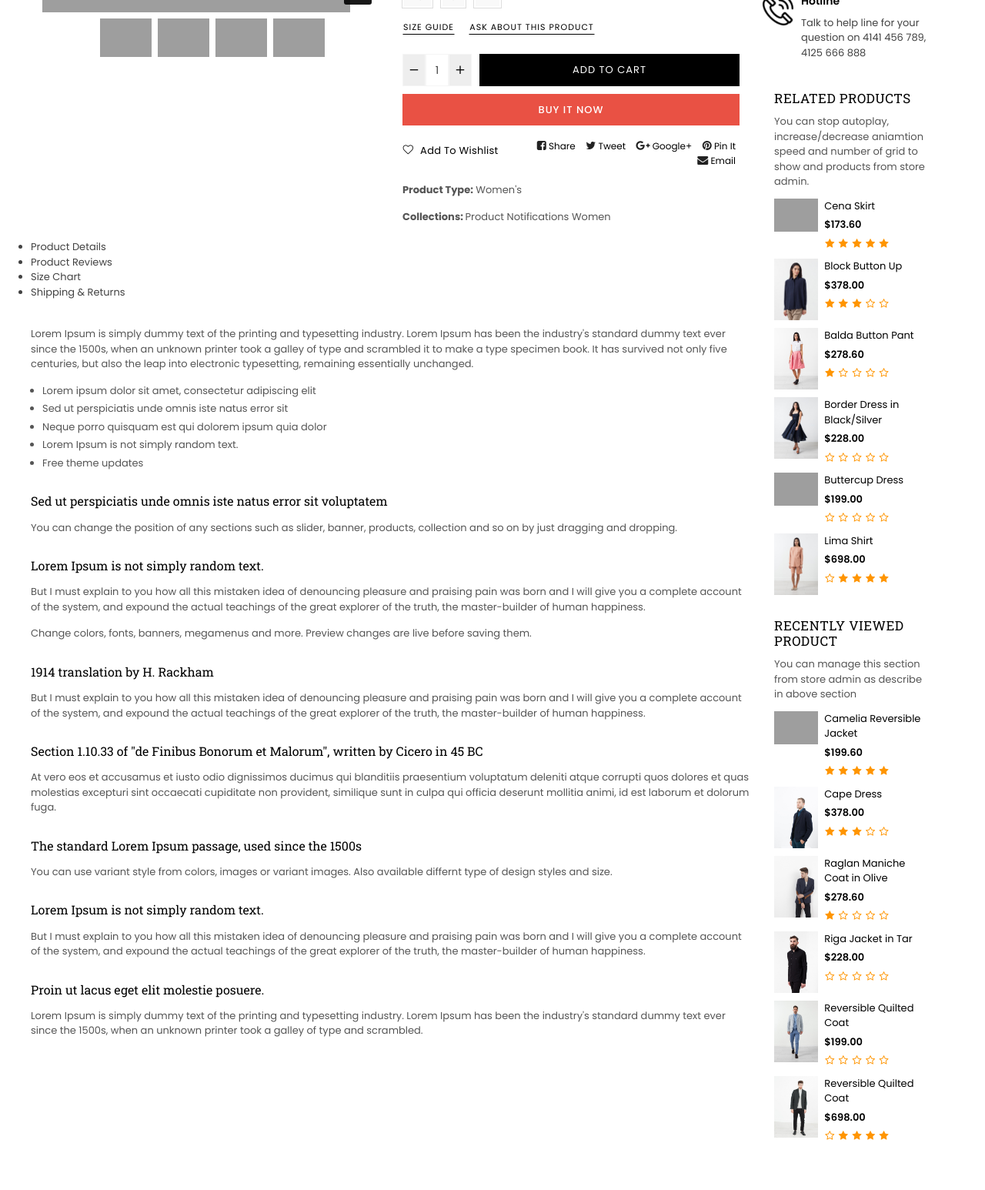
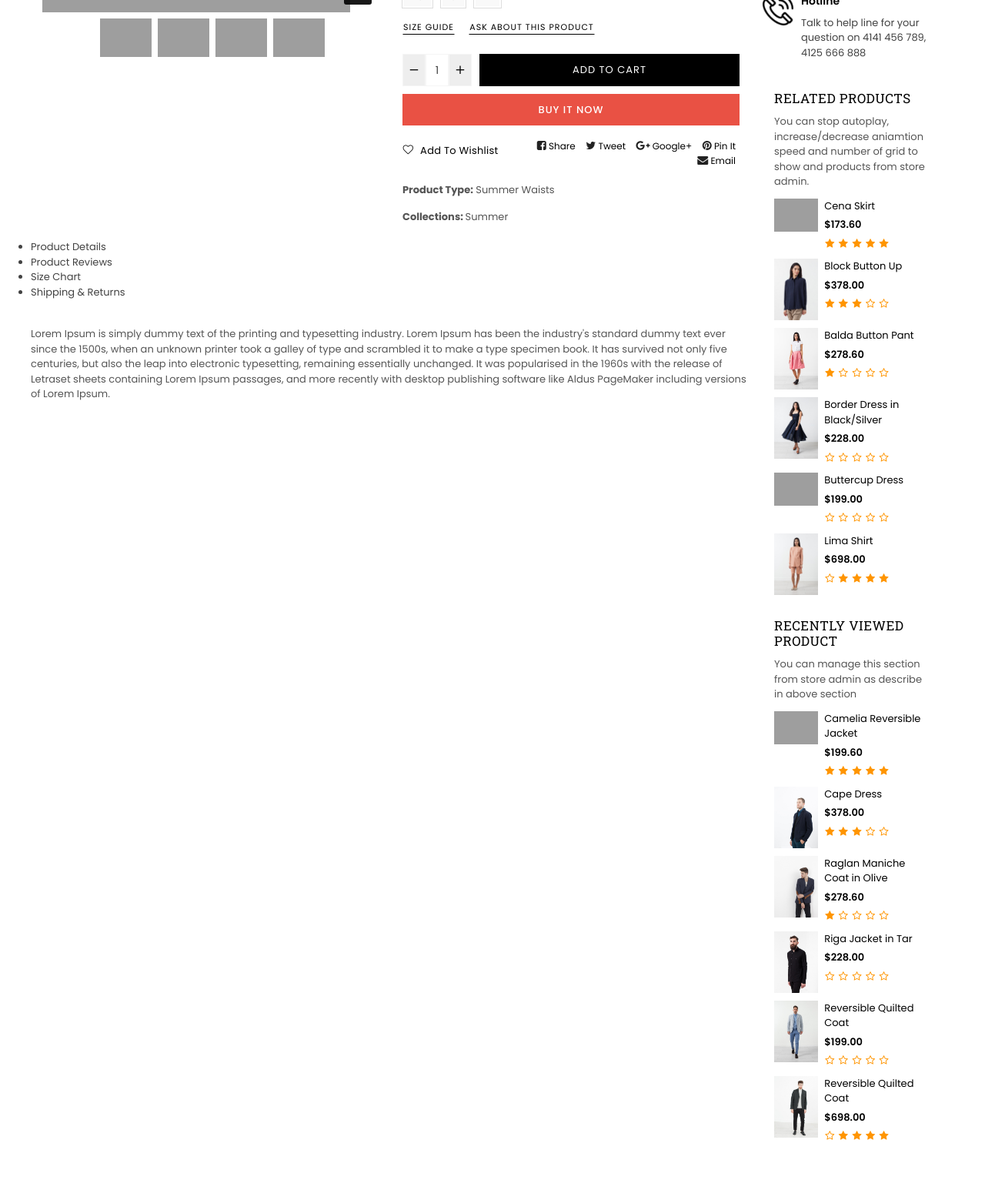
Before and after one commit to usman-ghani190/python-django-belle, a Django app: a page that uses app/templates/app/product_page.html in a window 1280 px wide. Shown: the part 550-2096 px from the top of the page at 77% size. Run offline with Django 5.2, Linux system fonts and the light colour scheme; data comes from the database, SQL or seed files in the repository; both versions use the stored data as it was after the commit; some libraries are stand-ins or nearby versions; some web fonts are replaced; grey boxes are pictures that could not be loaded.

Commit message:
refined models and fixed minor bugs

```diff
--- a/app/models.py
+++ b/app/models.py
@@ -114,7 +114,11 @@ class SliderImages(models.Model):
 
 # Models (for cart and order)
 class Cart(models.Model):
-    user = models.ForeignKey(User, on_delete=models.CASCADE)
+    user = models.ForeignKey(User, on_delete=models.CASCADE, null=True, blank=True)
+    session_key = models.CharField(max_length=255, null=True, blank=True)
+
+    def __str__(self):
+        return f"Cart (User: {self.user}, Session: {self.session_key})"
 
     def add_item(self, product, quantity):
         cart_item, created = CartItem.objects.get_or_create(cart=self, product=product)
--- a/app/templates/app/product_page.html
+++ b/app/templates/app/product_page.html
@@ -479,7 +479,7 @@
                                     </div></a>
 
                                     <div class="shopify-payment-button" data-shopify="payment-button">
-                                        <button type="button" name="action" value="buy_now" class="shopify-payment-button__button shopify-payment-button__button--unbranded">Buy it now</button>
+                                        <button type="submit" name="action" value="buy_now" class="shopify-payment-button__button shopify-payment-button__button--unbranded">Buy it now</button>
                                     </div>
                                 </div>
                                 <!-- End Product Action -->
@@ -488,7 +488,7 @@
                             <div class="display-table shareRow">
                                     <div class="display-table-cell medium-up--one-third">
                                         <div class="wishlist-btn">
-                                            <a class="wishlist add-to-wishlist" href="#" title="Add to Wishlist"><i class="icon anm anm-heart-l" aria-hidden="true"></i> <span>Add to Wishlist</span></a>
+                                            <a class="wishlist add-to-wishlist" href="{% url 'wishlist' product.slug %}" title="Add to Wishlist"><i class="icon anm anm-heart-l" aria-hidden="true"></i> <span>Add to Wishlist</span></a>
                                         </div>
                                     </div>
                                     <div class="display-table-cell text-right">
@@ -512,8 +512,8 @@
                                     </div>
                                 </div>
                             <div class="product-info">
-                              <p class="product-type"><span class="lbl">Product Type:</span> <a href="http://annimexweb.com/collections/types?q=Women%27s" title="Women's">Women's</a></p>
-                              <p class="product-cat"> <span class="lbl">Collections: </span><a href="http://annimexweb.com/collections/notifications" title="">Product Notifications</a> <a href="http://annimexweb.com/collections/women" title="">Women</a> </p>
+                              <p class="product-type"><span class="lbl">Product Type:</span>  {{product.product_type}}</p>
+                              <p class="product-cat"> <span class="lbl">Collections: </span> {{product.collection}} </p>
                             </div>
                         </div>
                         </div>
@@ -528,29 +528,7 @@
                             <div class="tab-container">
                                 <div id="tab1" class="tab-content">
                                     <div class="product-description rte">
-                                        <p>Lorem Ipsum is simply dummy text of the printing and typesetting industry. Lorem Ipsum has been the industry's standard dummy text ever since the 1500s, when an unknown printer took a galley of type and scrambled it to make a type specimen book. It has survived not only five centuries, but also the leap into electronic typesetting, remaining essentially unchanged.</p>
-                                        <ul>
-                                          <li>Lorem ipsum dolor sit amet, consectetur adipiscing elit</li>
-                                          <li>Sed ut perspiciatis unde omnis iste natus error sit</li>
-                                          <li>Neque porro quisquam est qui dolorem ipsum quia dolor</li>
-                                          <li>Lorem Ipsum is not simply random text.</li>
-                                          <li>Free theme updates</li>
-                                        </ul>
-                                        <h3>Sed ut perspiciatis unde omnis iste natus error sit voluptatem</h3>
-                                        <p>You can change the position of any sections such as slider, banner, products, collection and so on by just dragging and dropping.&nbsp;</p>
-                                        <h3>Lorem Ipsum is not simply random text.</h3>
-<p>But I must explain to you how all this mistaken idea of denouncing pleasure and praising pain was born and I will give you a complete account of the system, and expound the actual teachings of the great explorer of the truth, the master-builder of human happiness.</p>
-                                        <p>Change colors, fonts, banners, megamenus and more. Preview changes are live before saving them.</p>
-                                        <h3>1914 translation by H. Rackham</h3>
-                                        <p>But I must explain to you how all this mistaken idea of denouncing pleasure and praising pain was born and I will give you a complete account of the system, and expound the actual teachings of the great explorer of the truth, the master-builder of human happiness.</p>
-                                        <h3>Section 1.10.33 of "de Finibus Bonorum et Malorum", written by Cicero in 45 BC</h3>
-                                        <p>At vero eos et accusamus et iusto odio dignissimos ducimus qui blanditiis praesentium voluptatum deleniti atque corrupti quos dolores et quas molestias excepturi sint occaecati cupiditate non provident, similique sunt in culpa qui officia deserunt mollitia animi, id est laborum et dolorum fuga.</p>
-                                        <h3>The standard Lorem Ipsum passage, used since the 1500s</h3>
-                                        <p>You can use variant style from colors, images or variant images. Also available differnt type of design styles and size.</p>
-                                        <h3>Lorem Ipsum is not simply random text.</h3>
-<p>But I must explain to you how all this mistaken idea of denouncing pleasure and praising pain was born and I will give you a complete account of the system, and expound the actual teachings of the great explorer of the truth, the master-builder of human happiness.</p>
-                                        <h3>Proin ut lacus eget elit molestie posuere.</h3>
-                                        <p>Lorem Ipsum is simply dummy text of the printing and typesetting industry. Lorem Ipsum has been the industry's standard dummy text ever since the 1500s, when an unknown printer took a galley of type and scrambled.</p>
+                                        <p>{{product.description}}</p>
                                     </div>
                                 </div>
 
@@ -559,7 +537,7 @@
                                         <div class="spr-container">
                                             <div class="spr-header clearfix">
                                                 <div class="spr-summary">
-                                                    <span class="product-review"><a class="reviewLink"><i class="font-13 fa fa-star"></i><i class="font-13 fa fa-star"></i><i class="font-13 fa fa-star"></i><i class="font-13 fa fa-star-o"></i><i class="font-13 fa fa-star-o"></i> </a><span class="spr-summary-actions-togglereviews">Based on 6 reviews456</span></span>
+                                                    <span class="product-review"><a class="reviewLink"><i class="font-13 fa fa-star"></i><i class="font-13 fa fa-star"></i><i class="font-13 fa fa-star"></i><i class="font-13 fa fa-star-o"></i><i class="font-13 fa fa-star-o"></i> </a><span class="spr-summary-actions-togglereviews">{{product.reviews_count}}</span></span>
                                                     <span class="spr-summary-actions">
                                                         <a href="#" class="spr-summary-actions-newreview btn">Write a review</a>
                                                     </span>
--- a/app/urls.py
+++ b/app/urls.py
@@ -34,5 +34,6 @@ urlpatterns = [
         path('wishlist/<slug:slug>/', views.wishlist, name='wishlist'),
         path('checkout/', views.checkout, name='checkout'),
     ])),
-    path('checkout/buy-now/<int:product_id>/', views.buy_now, name='buy_now'),
+    path('shop/checkout/', views.checkout, name='checkout'),
+
 ]
--- a/app/views.py
+++ b/app/views.py
@@ -34,123 +34,68 @@ def shop_page(request):
     context= {}
     return render(request, 'app/shop.html', context)
 
-# def product_page(request, slug):
-#     product = Product.objects.get(slug=slug)
 
 
-#     context= {'product':product}
-#     return render(request, 'app/product_page.html', context)
+# def add_to_cart(request, product, quantity):
+#     # Get the selected color and size from the form
+#     color_name = request.POST.get('option-0')  # This is the color
+#     size_name = request.POST.get('option-1')   # This is the size
 
-# def product_page(request, slug):
-    product = get_object_or_404(Product, slug=slug)
-    variants = ProductImage.objects.all()
-    big_variants = ProductBigImage.objects.all()
+#     print(f"Selected color: {color_name}, Selected size: {size_name}")
 
-    # Calculate savings
-    you_saved, percentage_saved = None, None
-    if product.price and product.discounted_price:
-        you_saved = product.price - product.discounted_price
-        percentage_saved = (you_saved / product.price) * 100
+#     # Ensure color and size are selected
+#     if not color_name or not size_name:
+#         messages.error(request, "Please select both color and size.")
+#         return HttpResponseRedirect(request.META.get('HTTP_REFERER', '/'))  # Go back to the product page if not selected
 
-    # Form handling
-    if request.method == 'POST':
-        form = ProductQueryAskForm(request.POST)
-        if form.is_valid():
-            form.save()
-            messages.success(request, "Your query has been submitted successfully!")
-            form = ProductQueryAskForm()
+#     # Get the color and size objects by their name
+#     color = get_object_or_404(Color, name=color_name)
+#     size = get_object_or_404(Size, name=size_name)
 
-            return redirect('product', slug=slug)
-        else:
-            messages.error(request, "There was an error submitting your query. Please correct the form.")
+#     # Get or create a cart for the user
+#     cart, created = Cart.objects.get_or_create(user=request.user)
 
-    else:
-        form = ProductQueryAskForm()
+#     # Check if the item already exists in the cart (same product, color, and size)
+#     cart_item, created = CartItem.objects.get_or_create(cart=cart, product=product, color=color, size=size)
 
-    if request.method == 'POST':
-        action = request.POST.get('action')
-        quantity = int(request.POST.get('quantity', 1))  # Default to 1 if quantity is not provided
+#     # Update the quantity if the item already exists in the cart
+#     cart_item.quantity += int(quantity)
+#     cart_item.save()
 
-        if action == 'add_to_cart':
-            return add_to_cart(request, product, quantity)
-        elif action == 'buy_now':
-            return buy_now(request, product, quantity)
+#     print("Redirecting to cart...")
 
-    # Context for the template
-    context = {
-        'product': product,
-        'variants': variants,
-        'big_variants': big_variants,
-        'you_saved': you_saved,
-        'percentage_saved': percentage_saved,
-        'form': form,
-    }
-    return render(request, 'app/product_page.html', context)
+#     # Redirect to the cart page
+#     return HttpResponseRedirect(reverse('cart'))
 
-# def add_to_cart(request, product, quantity):
+def add_to_cart(request, product, quantity):
+    color_name = request.POST.get('option-0')
+    size_name = request.POST.get('option-1')
 
-    print(f"POST data: {request.POST}")
-
-    # Get the selected color and size from the form
-    color_name = request.POST.get('option-0')  # This is the color
-    size_name = request.POST.get('option-1')   # This is the size
-
-    print(f"Selected color: {color_name}, Selected size: {size_name}")
-
-    # Ensure color and size are selected
     if not color_name or not size_name:
         messages.error(request, "Please select both color and size.")
-        return HttpResponseRedirect(request.META.get('HTTP_REFERER', '/'))  # Go back to the product page if not selected
+        return redirect(request.META.get('HTTP_REFERER', '/'))
 
-    # Get the color and size objects
-    color = get_object_or_404(Product.available_colors.through, product=product, color__name=color_name).color
-    size = get_object_or_404(Product.available_sizes.through, product=product, size=size_name).size
+    color = get_object_or_404(Color, name=color_name)
+    size = get_object_or_404(Size, name=size_name)
 
-    # Get or create a cart for the user
-    cart, created = Cart.objects.get_or_create(user=request.user)
+    if request.user.is_authenticated:
+        # Use the user for authenticated users
+        cart, created = Cart.objects.get_or_create(user=request.user)
+    else:
+        # Use the session key for anonymous users
+        session_key = request.session.session_key
+        if not session_key:
+            request.session.create()  # Create a session if none exists
+            session_key = request.session.session_key
+        cart, created = Cart.objects.get_or_create(session_key=session_key)
 
-    # Check if the item already exists in the cart (same product, color, and size)
+    # Add or update the cart item
     cart_item, created = CartItem.objects.get_or_create(cart=cart, product=product, color=color, size=size)
-
-    # Update the quantity if the item already exists in the cart
     cart_item.quantity += int(quantity)
     cart_item.save()
 
-    print("Redirecting to cart...")
-
-    # Redirect to the cart page
-    return HttpResponseRedirect(reverse('cart'))
-
-def add_to_cart(request, product, quantity):
-    # Get the selected color and size from the form
-    color_name = request.POST.get('option-0')  # This is the color
-    size_name = request.POST.get('option-1')   # This is the size
-
-    print(f"Selected color: {color_name}, Selected size: {size_name}")
-
-    # Ensure color and size are selected
-    if not color_name or not size_name:
-        messages.error(request, "Please select both color and size.")
-        return HttpResponseRedirect(request.META.get('HTTP_REFERER', '/'))  # Go back to the product page if not selected
-
-    # Get the color and size objects by their name
-    color = get_object_or_404(Color, name=color_name)
-    size = get_object_or_404(Size, name=size_name)
-
-    # Get or create a cart for the user
-    cart, created = Cart.objects.get_or_create(user=request.user)
-
-    # Check if the item already exists in the cart (same product, color, and size)
-    cart_item, created = CartItem.objects.get_or_create(cart=cart, product=product, color=color, size=size)
-
-    # Update the quantity if the item already exists in the cart
-    cart_item.quantity += int(quantity)
-    cart_item.save()
-
-    print("Redirecting to cart...")
-
-    # Redirect to the cart page
-    return HttpResponseRedirect(reverse('cart'))
+    messages.success(request, "Item added to cart!")
+    return redirect(reverse('cart'))
 
 
 
@@ -197,78 +142,149 @@ def product_page(request, slug):
     return render(request, 'app/product_page.html', context)
 
 
+# def cart_page(request):
+#     # Assuming you have a Cart model to fetch cart items for the user
+#     cart = Cart.objects.get_or_create(user=request.user)
+#     context = {
+#         'cart': cart,  # Pass cart to the template
+#     }
+#     return render(request, 'app/cart.html', context)
+
 def cart_page(request):
-    # Assuming you have a Cart model to fetch cart items for the user
-    cart = Cart.objects.get_or_create(user=request.user)
+    if request.user.is_authenticated:
+        # Use the user to fetch or create the cart for authenticated users
+        cart, created = Cart.objects.get_or_create(user=request.user)
+    else:
+        # Use the session key for anonymous users
+        session_key = request.session.session_key
+        if not session_key:
+            request.session.create()  # Create a session if none exists
+            session_key = request.session.session_key
+        cart, created = Cart.objects.get_or_create(session_key=session_key)
+
+    # Fetch the cart items
+    cart_items = cart.cartitem_set.all()
+
     context = {
-        'cart': cart,  # Pass cart to the template
+        'cart': cart,
+        'cart_items': cart_items,
     }
     return render(request, 'app/cart.html', context)
 
 
 
 
-# def add_to_cart(request, slug):
-    product = get_object_or_404(Product, slug=slug)
 
-    if request.method == 'POST':
-        color = request.POST.get('option-0')
-        size = request.POST.get('option-1')
-        quantity = request.POST.get('quantity')
 
-        # Add to the user's cart logic here, e.g., saving to session or database
+# def buy_now(request, product, quantity):
+#     # Get the selected color and size from the form
+#     color_name = request.POST.get('option-0')
+#     size_name = request.POST.get('option-1')
 
-        return HttpResponseRedirect('/cart/')  # Redirect to the cart page after adding the product
+#     # Ensure color and size are selected
+#     if not color_name or not size_name:
+#         messages.error(request, "Please select both color and size.")
+#         return HttpResponseRedirect(request.META.get('HTTP_REFERER', '/'))
+#     # Get the color and size objects by their name
+#     color = get_object_or_404(Color, name=color_name)
+#     size = get_object_or_404(Size, name=size_name)
 
-    colors = product.available_colors.all()
-    sizes = product.available_sizes.all()
+#     # Get or create a cart for the user
+#     cart, created = Cart.objects.get_or_create(user=request.user)
 
-    context = {
-        'product': product,
-        'colors': colors,
-        'sizes': sizes,
-    }
-    return render(request, 'app/cart.html', context)
+#     # Check if the item already exists in the cart (same product, color, and size)
+#     cart_item, created = CartItem.objects.get_or_create(cart=cart, product=product, color=color, size=size)
 
-# def add_to_cart(request, product, quantity):
-    # Assuming you have a Cart model and CartItem model
+#     # Update the quantity if the item already exists in the cart
+#     cart_item.quantity += int(quantity)
+#     cart_item.save()
 
-    cart, created = Cart.objects.get_or_create(user=request.user)  # You may need to customize this based on your cart model
+#     # Redirect to the checkout page
+#     return HttpResponseRedirect(reverse('checkout'))
 
-    # Logic to add the product to the cart
-    cart.add_item(product, quantity)  # Implement add_item in the Cart model
+# def buy_now(request, product, quantity):
+#     color_name = request.POST.get('option-0')
+#     size_name = request.POST.get('option-1')
 
-    # Redirect to cart page
-    return HttpResponseRedirect(reverse('cart'))
+#     if not color_name or not size_name:
+#         messages.error(request, "Please select both color and size.")
+#         return HttpResponseRedirect(request.META.get('HTTP_REFERER', '/'))
 
-    # Get the product by slug
-    product = get_object_or_404(Product, slug=slug)
+#     color = get_object_or_404(Color, name=color_name)
+#     size = get_object_or_404(Size, name=size_name)
 
-    # Get selected color and size
-    color_name = request.POST.get('color')
-    size_name = request.POST.get('size')
-    quantity = int(request.POST.get('quantity', 1))
+#     # Determine whether to use user or session_key
+#     if request.user.is_authenticated:
+#         cart, created = Cart.objects.get_or_create(user=request.user)
+#     else:
+#         session_key = request.session.session_key
+#         if not session_key:
+#             request.session.create()  # Create a new session if it doesn't exist
+#             session_key = request.session.session_key
+#         cart, created = Cart.objects.get_or_create(session_key=session_key)
+
+#     # Add or update the cart item
+#     cart_item, created = CartItem.objects.get_or_create(cart=cart, product=product, color=color, size=size)
+#     cart_item.quantity += int(quantity)
+#     cart_item.save()
+
+#     return HttpResponseRedirect(reverse('checkout'))
+
+def buy_now(request, product, quantity):
+    color_name = request.POST.get('option-0')
+    size_name = request.POST.get('option-1')
 
     if not color_name or not size_name:
         messages.error(request, "Please select both color and size.")
-        return HttpResponseRedirect(request.META.get('HTTP_REFERER', '/'))  # Return to the product page if not selected
+        return redirect(request.META.get('HTTP_REFERER', '/'))
 
-    # Get color and size objects
-    color = get_object_or_404(product.available_colors, name=color_name)
-    size = get_object_or_404(product.available_sizes, name=size_name)
+    color = get_object_or_404(Color, name=color_name)
+    size = get_object_or_404(Size, name=size_name)
 
-    # Get or create the cart for the user
-    cart, created = Cart.objects.get_or_create(user=request.user)
+    # Handle carts for both authenticated and anonymous users
+    if request.user.is_authenticated:
+        cart, created = Cart.objects.get_or_create(user=request.user)
+    else:
+        # Use session key for anonymous users
+        session_key = request.session.session_key
+        if not session_key:
+            request.session.create()
+            session_key = request.session.session_key
+        cart, created = Cart.objects.get_or_create(session_key=session_key)
 
-    # Check if the product is already in the cart
+    # Add or update the cart item
     cart_item, created = CartItem.objects.get_or_create(cart=cart, product=product, color=color, size=size)
-
-    # Update quantity if item already exists in the cart
-    cart_item.quantity += quantity
+    cart_item.quantity += int(quantity)
     cart_item.save()
 
-    # Redirect to the cart page after adding the item
-    return HttpResponseRedirect(reverse('cart'))
+    return redirect(reverse('checkout'))
+
+
+
+
+def checkout(request):
+    # Fetch all cart items for the current user or session
+    if request.user.is_authenticated:
+        cart = Cart.objects.filter(user=request.user).first()
+    else:
+        session_key = request.session.session_key
+        if not session_key:
+            request.session.create()
+            session_key = request.session.session_key
+        cart = Cart.objects.filter(session_key=session_key).first()
+
+    if not cart:
+        messages.error(request, "Your cart is empty.")
+        return HttpResponseRedirect('/shop/')
+
+    cart_items = cart.cartitem_set.all()
+
+    context = {
+        'cart_items': cart_items,
+    }
+    return render(request, 'app/checkout.html', context)
+
+
 
 def listview(request):
     context= {}
@@ -282,29 +298,11 @@ def register_page(request):
     context= {}
     return render(request, 'app/register.html', context)
 
-def checkout(request, product_id):
-    product = get_object_or_404(Product, id=product_id)
-    colors = product.available_colors.all()  # Fetching the available colors for the product
-    sizes = product.available_sizes.all()  # Fetching the available sizes for the product
-
-    context = {
-        'product': product,
-        'colors': colors,  # Passing colors to the template
-        'sizes': sizes,    # Passing sizes to the template
-    }
-    return render(request, 'app/checkout.html', context)
-
-def buy_now(request, product, quantity):
-    # Create an order for the user
-    order = Order.objects.create(user=request.user, product=product, quantity=quantity)
-
-    # Redirect to the checkout page
-    return redirect('checkout', product_id=order.id)
-
 
 
 
 def wishlist(request, slug):
+    product= get_object_or_404(Product, slug=slug)
 
-    context={}
+    context={'product':product }
     return render(request, 'app/wishlist.html', context)
```
Also changed, not shown: app/migrations/0019_cart_session_key_alter_cartitem_color_and_more.py (added), app/migrations/0020_alter_cart_user.py (added), db.sqlite3.
